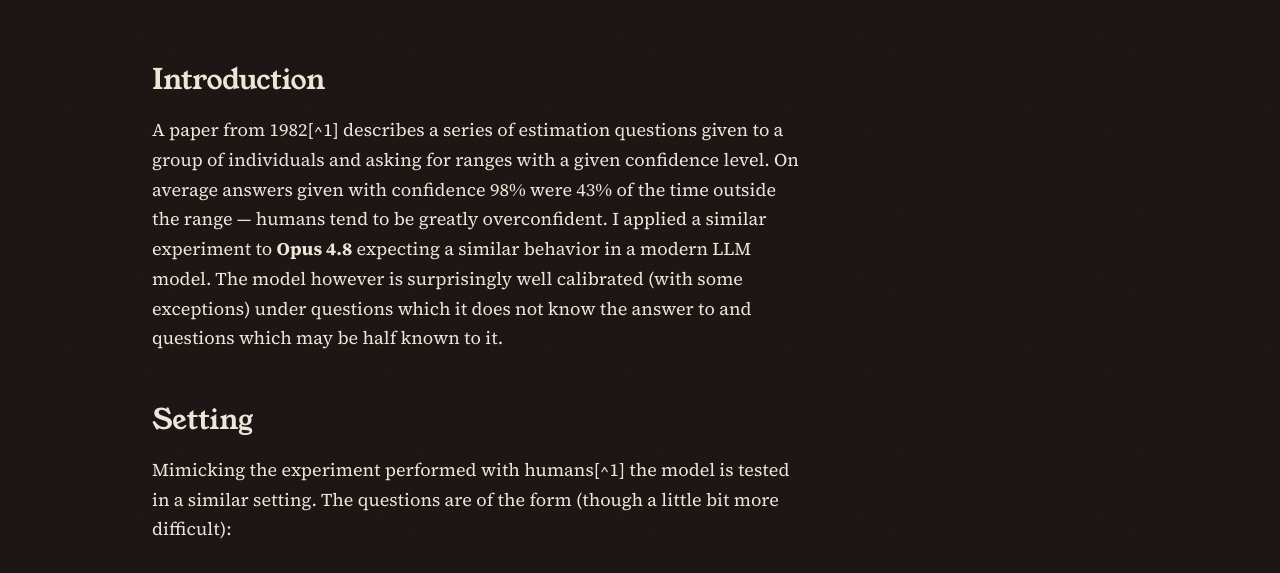
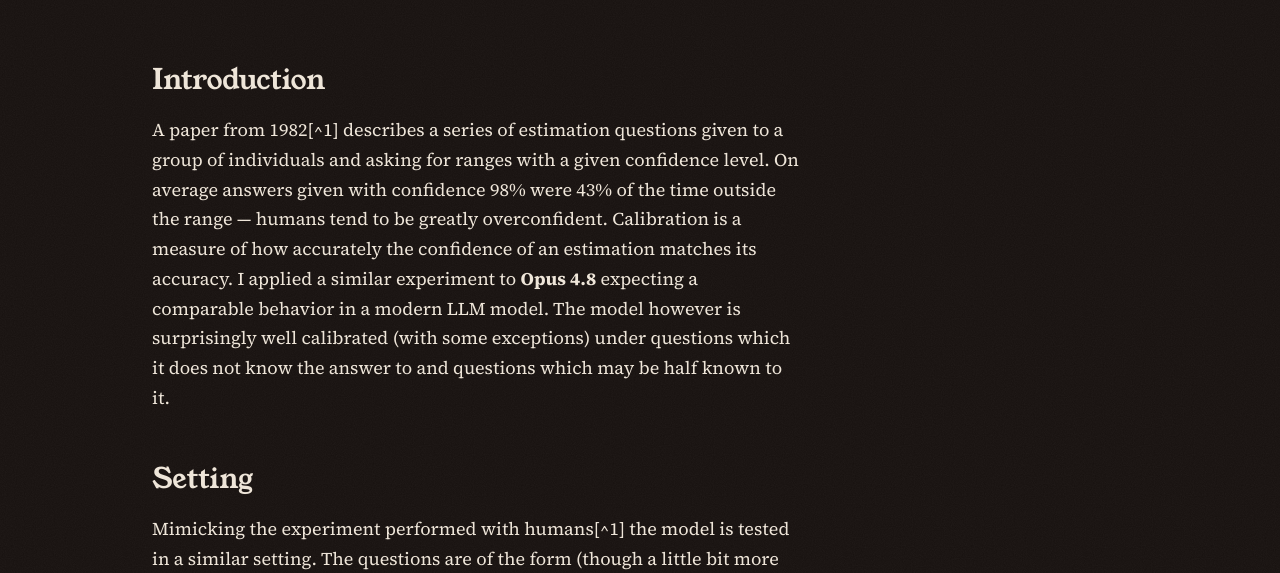
Before and after one commit to Arkantanti/personal-website, an Astro site: page /blog/on-calibration-of-opus48/ in a window 1280 px wide. Shown: the part 207-780 px from the top of the page. Built offline with nearby package versions, Linux system fonts and the light colour scheme; Astro itself is replaced by a stand-in of ours.

Commit message:
content: blog fixes

```diff
--- a/src/content/blog/on-calibration-of-opus48.md
+++ b/src/content/blog/on-calibration-of-opus48.md
@@ -6,7 +6,7 @@ description: An experiment investigating the calibration of Opus 4.8 — a front
 
 ## Introduction
 
-A paper from 1982[^1] describes a series of estimation questions given to a group of individuals and asking for ranges with a given confidence level. On average answers given with confidence 98% were 43% of the time outside the range — humans tend to be greatly overconfident. I applied a similar experiment to **Opus 4.8** expecting a similar behavior in a modern LLM model. The model however is surprisingly well calibrated (with some exceptions) under questions which it does not know the answer to and questions which may be half known to it.
+A paper from 1982[^1] describes a series of estimation questions given to a group of individuals and asking for ranges with a given confidence level. On average answers given with confidence 98% were 43% of the time outside the range — humans tend to be greatly overconfident. Calibration is a measure of how accurately the confidence of an estimation matches its accuracy. I applied a similar experiment to **Opus 4.8** expecting a comparable behavior in a modern LLM model. The model however is surprisingly well calibrated (with some exceptions) under questions which it does not know the answer to and questions which may be half known to it.
 ## Setting
 
 Mimicking the experiment performed with humans[^1] the model is tested in a similar setting. The questions are of the form (though a little bit more difficult):
```
